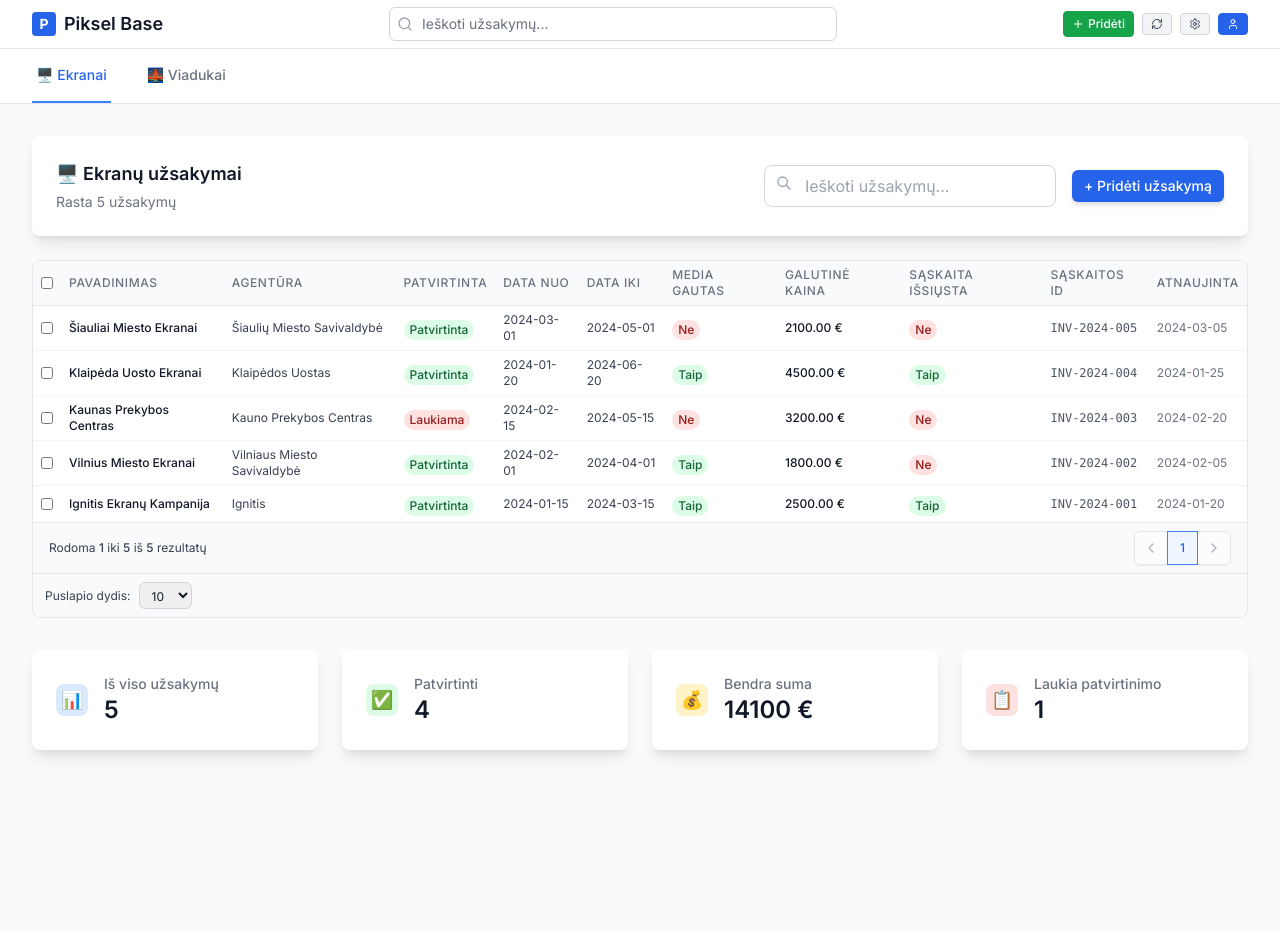
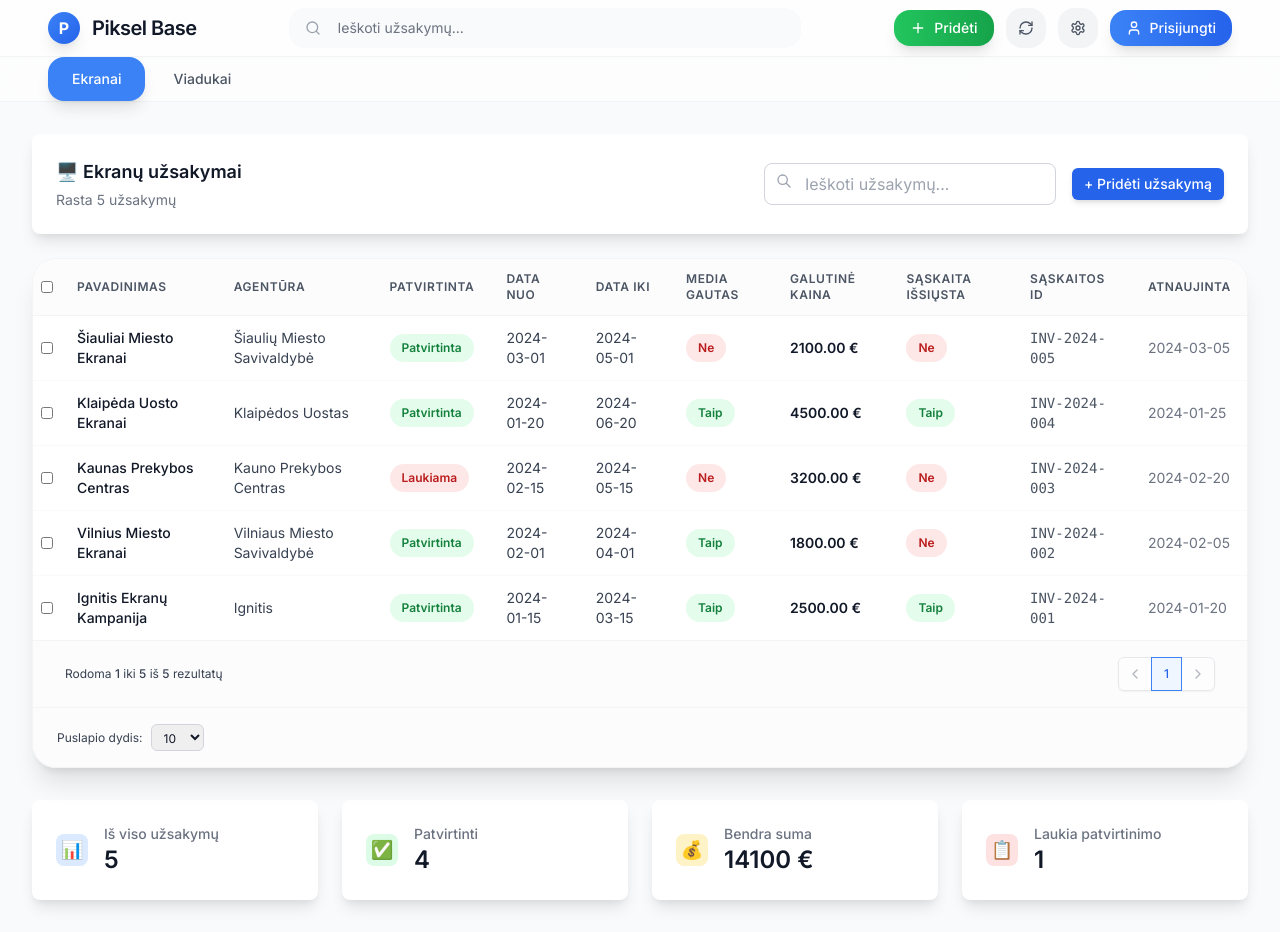
Before and after one commit to rentcas-pixel/piksel-base, a Next.js app: page / in a window 1280 px wide. Before the commit the page ends 800 px from the top, so only its background shows below. Built offline with nearby package versions, Linux system fonts and the light colour scheme.

Commit message:
Transform design to Apple/iOS style: glassmorphism, rounded corners, gradients, and smooth animations

```diff
--- a/components/Header.tsx
+++ b/components/Header.tsx
@@ -22,23 +22,23 @@ export default function Header() {
   }
 
   return (
-    <header className="bg-white border-b border-gray-200">
-      <div className="max-w-7xl mx-auto px-4 sm:px-6 lg:px-8">
-        <div className="flex justify-between items-center h-12">
+    <header className="bg-white/80 backdrop-blur-xl border-b border-gray-100 shadow-sm">
+      <div className="max-w-7xl mx-auto px-6 sm:px-8 lg:px-12">
+        <div className="flex justify-between items-center h-14">
           {/* Logo ir pavadinimas */}
-          <div className="flex items-center space-x-2">
-            <div className="w-6 h-6 bg-blue-600 rounded flex items-center justify-center">
-              <span className="text-white font-bold text-sm">P</span>
+          <div className="flex items-center space-x-3">
+            <div className="w-8 h-8 bg-gradient-to-br from-blue-500 to-blue-600 rounded-2xl flex items-center justify-center shadow-lg">
+              <span className="text-white font-bold text-base">P</span>
             </div>
             <div>
-              <h1 className="text-lg font-semibold text-gray-900">Piksel Base</h1>
+              <h1 className="text-xl font-semibold text-gray-900 tracking-tight">Piksel Base</h1>
             </div>
           </div>
 
           {/* Paieškos laukas */}
-          <div className="flex-1 max-w-md mx-6">
+          <div className="flex-1 max-w-lg mx-8">
             <form onSubmit={handleSearch} className="relative">
-              <div className="absolute inset-y-0 left-0 pl-2 flex items-center pointer-events-none">
+              <div className="absolute inset-y-0 left-0 pl-4 flex items-center pointer-events-none">
                 <Search className="h-4 w-4 text-gray-400" />
               </div>
               <input
@@ -46,43 +46,44 @@ export default function Header() {
                 value={searchQuery}
                 onChange={(e) => setSearchQuery(e.target.value)}
                 placeholder="Ieškoti užsakymų..."
-                className="block w-full pl-8 pr-3 py-1.5 text-sm border border-gray-300 rounded-md bg-white placeholder-gray-500 focus:outline-none focus:ring-1 focus:ring-blue-500 focus:border-blue-500"
+                className="block w-full pl-12 pr-4 py-2.5 text-sm border-0 rounded-2xl bg-gray-50 placeholder-gray-500 focus:outline-none focus:ring-2 focus:ring-blue-500/20 focus:bg-white transition-all duration-200"
               />
             </form>
           </div>
 
           {/* Veiksmų mygtukai */}
-          <div className="flex items-center space-x-2">
+          <div className="flex items-center space-x-3">
             {/* Pridėti mygtukas */}
-            <button className="inline-flex items-center px-2 py-1 text-xs font-medium text-white bg-green-600 hover:bg-green-700 rounded border border-green-600">
-              <Plus className="h-3 w-3 mr-1" />
+            <button className="inline-flex items-center px-4 py-2 text-sm font-medium text-white bg-gradient-to-r from-green-500 to-green-600 hover:from-green-600 hover:to-green-700 rounded-2xl shadow-lg hover:shadow-xl transition-all duration-200">
+              <Plus className="h-4 w-4 mr-2" />
               <span className="hidden sm:inline">Pridėti</span>
             </button>
 
             {/* Refresh mygtukas */}
-            <button className="inline-flex items-center px-2 py-1 text-xs font-medium text-gray-700 bg-gray-100 hover:bg-gray-200 rounded border border-gray-300">
-              <RefreshCw className="h-3 w-3" />
+            <button className="inline-flex items-center justify-center w-10 h-10 text-gray-600 bg-gray-100 hover:bg-gray-200 rounded-2xl transition-all duration-200">
+              <RefreshCw className="h-4 w-4" />
             </button>
 
             {/* Settings mygtukas */}
-            <button className="inline-flex items-center px-2 py-1 text-xs font-medium text-gray-700 bg-gray-100 hover:bg-gray-200 rounded border border-gray-300">
-              <Settings className="h-3 w-3" />
+            <button className="inline-flex items-center justify-center w-10 h-10 text-gray-600 bg-gray-100 hover:bg-gray-200 rounded-2xl transition-all duration-200">
+              <Settings className="h-4 w-4" />
             </button>
 
             {/* Autentifikavimo mygtukas */}
             {isAuthenticated ? (
               <button
                 onClick={handleLogout}
-                className="inline-flex items-center px-2 py-1 text-xs font-medium text-gray-700 bg-gray-100 hover:bg-gray-200 rounded border border-gray-300"
+                className="inline-flex items-center justify-center w-10 h-10 text-gray-600 bg-gray-100 hover:bg-gray-200 rounded-2xl transition-all duration-200"
               >
-                <LogOut className="h-3 w-3" />
+                <LogOut className="h-4 w-4" />
               </button>
             ) : (
               <button
                 onClick={handleLogin}
-                className="inline-flex items-center px-2 py-1 text-xs font-medium text-white bg-blue-600 hover:bg-blue-700 rounded border border-blue-600"
+                className="inline-flex items-center px-4 py-2 text-sm font-medium text-white bg-gradient-to-r from-blue-500 to-blue-600 hover:from-blue-600 hover:to-blue-700 rounded-2xl shadow-lg hover:shadow-xl transition-all duration-200"
               >
-                <User className="h-3 w-3" />
+                <User className="h-4 w-4 mr-2" />
+                <span className="hidden sm:inline">Prisijungti</span>
               </button>
             )}
           </div>
--- a/components/OrdersTable.tsx
+++ b/components/OrdersTable.tsx
@@ -89,12 +89,12 @@ export default function OrdersTable({ orders, onOrderClick }: OrdersTableProps)
   }
 
   return (
-    <div className="bg-white border border-gray-200 rounded-lg overflow-hidden">
+    <div className="bg-white/80 backdrop-blur-xl border border-gray-100 rounded-3xl overflow-hidden shadow-xl">
       {/* Table */}
       <div className="overflow-x-auto">
         <table className="min-w-full">
-          <thead className="bg-gray-50">
-            <tr className="border-b border-gray-200">
+          <thead className="bg-gray-50/50">
+            <tr className="border-b border-gray-100">
               <th className="w-4 px-2 py-1.5">
                 <input
                   type="checkbox"
@@ -117,10 +117,10 @@ export default function OrdersTable({ orders, onOrderClick }: OrdersTableProps)
               ].map(({ key, label }) => (
                 <th
                   key={key}
-                  className="px-2 py-1.5 text-left text-xs font-medium text-gray-500 uppercase tracking-wider cursor-pointer hover:bg-gray-100 transition-colors duration-150"
+                  className="px-4 py-3 text-left text-xs font-semibold text-gray-600 uppercase tracking-wider cursor-pointer hover:bg-gray-100/50 transition-all duration-200"
                   onClick={() => handleSort(key as SortField)}
                 >
-                  <div className="flex items-center space-x-0.5">
+                  <div className="flex items-center space-x-1">
                     <span>{label}</span>
                     {getSortIcon(key as SortField)}
                   </div>
@@ -128,11 +128,11 @@ export default function OrdersTable({ orders, onOrderClick }: OrdersTableProps)
               ))}
             </tr>
           </thead>
-          <tbody className="bg-white divide-y divide-gray-100">
+          <tbody className="bg-white/50 divide-y divide-gray-50">
             {currentOrders.map((order) => (
               <tr
                 key={order.id}
-                className="hover:bg-gray-50 transition-colors duration-150 cursor-pointer border-b border-gray-100"
+                className="hover:bg-gray-50/50 transition-all duration-200 cursor-pointer border-b border-gray-50"
               >
                 <td className="w-4 px-2 py-1.5">
                   <input
@@ -145,40 +145,40 @@ export default function OrdersTable({ orders, onOrderClick }: OrdersTableProps)
                     className="w-3 h-3 text-blue-600 border-gray-300 rounded focus:ring-blue-500"
                   />
                 </td>
-                <td className="px-2 py-1.5 text-xs font-medium text-gray-900" onClick={() => onOrderClick(order)}>{order.pavadinimas}</td>
-                <td className="px-2 py-1.5 text-xs text-gray-700" onClick={() => onOrderClick(order)}>{order.agentura}</td>
-                <td className="px-2 py-1.5" onClick={() => onOrderClick(order)}>
-                  <span className={`inline-flex px-1.5 py-0.5 rounded-full text-xs font-medium ${
+                <td className="px-4 py-3 text-sm font-medium text-gray-900" onClick={() => onOrderClick(order)}>{order.pavadinimas}</td>
+                <td className="px-4 py-3 text-sm text-gray-700" onClick={() => onOrderClick(order)}>{order.agentura}</td>
+                <td className="px-4 py-3" onClick={() => onOrderClick(order)}>
+                  <span className={`inline-flex px-3 py-1.5 rounded-2xl text-xs font-semibold ${
                     order.patvirtinta
-                      ? 'bg-green-100 text-green-800'
-                      : 'bg-red-100 text-red-800'
+                      ? 'bg-green-100/80 text-green-700'
+                      : 'bg-red-100/80 text-red-700'
                   }`}>
                     {order.patvirtinta ? 'Patvirtinta' : 'Laukiama'}
                   </span>
                 </td>
-                <td className="px-2 py-1.5 text-xs text-gray-700" onClick={() => onOrderClick(order)}>{formatDate(order.dataNuo)}</td>
-                <td className="px-2 py-1.5 text-xs text-gray-700" onClick={() => onOrderClick(order)}>{formatDate(order.dataIki)}</td>
-                <td className="px-2 py-1.5" onClick={() => onOrderClick(order)}>
-                  <span className={`inline-flex px-1.5 py-0.5 rounded-full text-xs font-medium ${
+                <td className="px-4 py-3 text-sm text-gray-700" onClick={() => onOrderClick(order)}>{formatDate(order.dataNuo)}</td>
+                <td className="px-4 py-3 text-sm text-sm text-gray-700" onClick={() => onOrderClick(order)}>{formatDate(order.dataIki)}</td>
+                <td className="px-4 py-3" onClick={() => onOrderClick(order)}>
+                  <span className={`inline-flex px-3 py-1.5 rounded-2xl text-xs font-semibold ${
                     order.mediaGautas
-                      ? 'bg-green-100 text-green-800'
-                      : 'bg-red-100 text-red-800'
+                      ? 'bg-green-100/80 text-green-700'
+                      : 'bg-red-100/80 text-red-700'
                   }`}>
                     {order.mediaGautas ? 'Taip' : 'Ne'}
                   </span>
                 </td>
-                <td className="px-2 py-1.5 text-xs font-medium text-gray-900" onClick={() => onOrderClick(order)}>{formatPrice(order.galutineKaina)}</td>
-                <td className="px-2 py-1.5" onClick={() => onOrderClick(order)}>
-                  <span className={`inline-flex px-1.5 py-0.5 rounded-full text-xs font-medium ${
+                <td className="px-4 py-3 text-sm font-semibold text-gray-900" onClick={() => onOrderClick(order)}>{formatPrice(order.galutineKaina)}</td>
+                <td className="px-4 py-3" onClick={() => onOrderClick(order)}>
+                  <span className={`inline-flex px-3 py-1.5 rounded-2xl text-xs font-semibold ${
                     order.saskaitaIssiusta
-                      ? 'bg-green-100 text-green-800'
-                      : 'bg-red-100 text-red-800'
+                      ? 'bg-green-100/80 text-green-700'
+                      : 'bg-red-100/80 text-red-700'
                   }`}>
                     {order.saskaitaIssiusta ? 'Taip' : 'Ne'}
                   </span>
                 </td>
-                <td className="px-2 py-1.5 text-xs font-mono text-gray-600" onClick={() => onOrderClick(order)}>{order.saskaitosId}</td>
-                <td className="px-2 py-1.5 text-xs text-gray-500" onClick={() => onOrderClick(order)}>{formatDate(order.atnaujinta)}</td>
+                <td className="px-4 py-3 text-sm font-mono text-gray-600" onClick={() => onOrderClick(order)}>{order.saskaitosId}</td>
+                <td className="px-4 py-3 text-sm text-gray-500" onClick={() => onOrderClick(order)}>{formatDate(order.atnaujinta)}</td>
               </tr>
             ))}
           </tbody>
@@ -186,7 +186,7 @@ export default function OrdersTable({ orders, onOrderClick }: OrdersTableProps)
       </div>
 
       {/* Pagination */}
-      <div className="bg-gray-50 px-3 py-2 flex items-center justify-between border-t border-gray-200 sm:px-4">
+      <div className="bg-gray-50/50 px-6 py-4 flex items-center justify-between border-t border-gray-100 sm:px-8">
         <div className="flex-1 flex justify-between sm:hidden">
           <button
             onClick={() => setCurrentPage(Math.max(1, currentPage - 1))}
@@ -248,7 +248,7 @@ export default function OrdersTable({ orders, onOrderClick }: OrdersTableProps)
       </div>
 
       {/* Page size selector */}
-      <div className="bg-gray-50 px-3 py-2 border-t border-gray-200">
+      <div className="bg-gray-50/50 px-6 py-4 border-t border-gray-100">
         <div className="flex items-center space-x-2">
           <label htmlFor="page-size" className="text-xs text-neutral-700">
             Puslapio dydis:
--- a/components/Tabs.tsx
+++ b/components/Tabs.tsx
@@ -7,28 +7,28 @@ interface TabsProps {
 
 export default function Tabs({ activeTab, onTabChange }: TabsProps) {
   return (
-    <div className="bg-white border-b border-neutral-200">
-      <div className="max-w-7xl mx-auto px-4 sm:px-6 lg:px-8">
-        <div className="flex space-x-8">
+    <div className="bg-white/60 backdrop-blur-xl border-b border-gray-100">
+      <div className="max-w-7xl mx-auto px-6 sm:px-8 lg:px-12">
+        <div className="flex space-x-1">
           <button
             onClick={() => onTabChange('ekranai')}
-            className={`py-4 px-1 border-b-2 font-medium text-sm transition-colors duration-200 ${
+            className={`py-3 px-6 rounded-2xl font-medium text-sm transition-all duration-300 ${
               activeTab === 'ekranai'
-                ? 'border-primary-500 text-primary-600'
-                : 'border-transparent text-neutral-500 hover:text-neutral-700 hover:border-neutral-300'
+                ? 'bg-blue-500 text-white shadow-lg'
+                : 'text-gray-600 hover:text-gray-800 hover:bg-gray-100/50'
             }`}
           >
-            🖥️ Ekranai
+            Ekranai
           </button>
           <button
             onClick={() => onTabChange('viadukai')}
-            className={`py-4 px-1 border-b-2 font-medium text-sm transition-colors duration-200 ${
+            className={`py-3 px-6 rounded-2xl font-medium text-sm transition-all duration-300 ${
               activeTab === 'viadukai'
-                ? 'border-primary-500 text-primary-600'
-                : 'border-transparent text-neutral-500 hover:text-neutral-700 hover:border-neutral-300'
+                ? 'bg-blue-500 text-white shadow-lg'
+                : 'text-gray-600 hover:text-gray-800 hover:bg-gray-100/50'
             }`}
           >
-            🌉 Viadukai
+            Viadukai
           </button>
         </div>
       </div>
```
